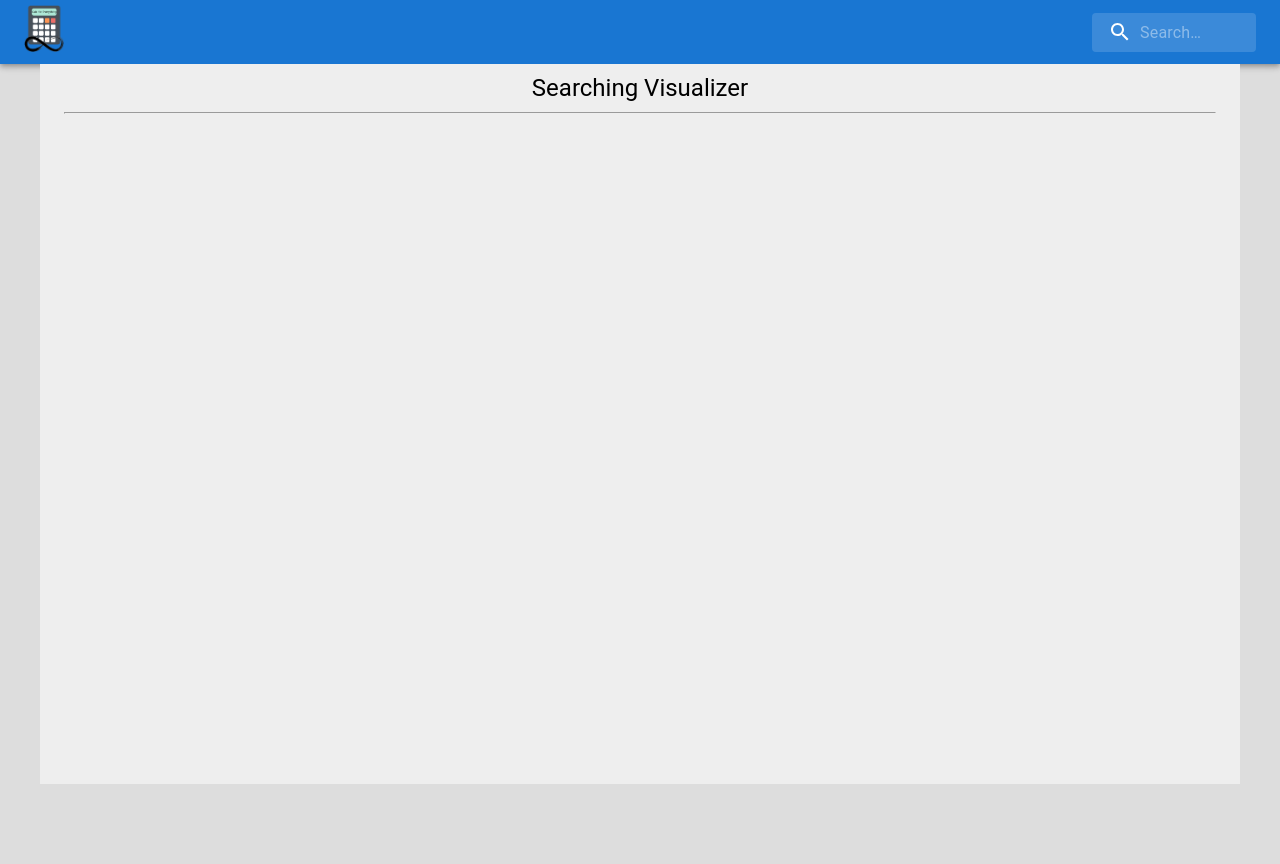
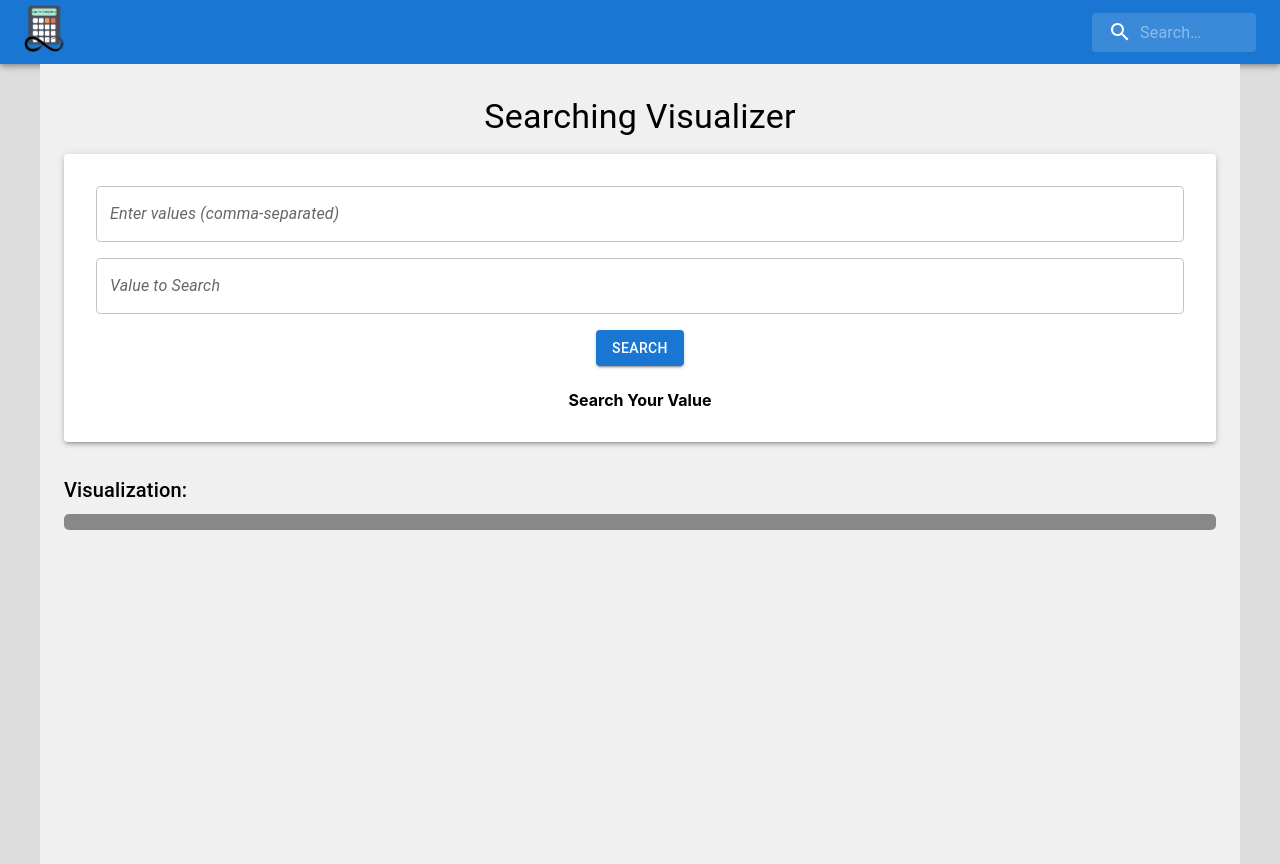
Before and after one commit to SarthakKeshari/calc_for_everything, a React (Create React App) app in the folder calculators/: page /searchingvisualizer in a window 1280 px wide. Before the commit the page ends 800 px from the top, so only its background shows below. Built offline with nearby package versions, Linux system fonts and the light colour scheme.

Commit message:
Added the Searching Visualizer

```diff
--- a/calculators/src/computer_science/searching_visualizer/MainSearchingVisualizer.js
+++ b/calculators/src/computer_science/searching_visualizer/MainSearchingVisualizer.js
@@ -1,14 +1,125 @@
-import React from 'react';
-import { Container, Typography } from '@mui/material';
+import React, { useState } from "react";
+import {
+  Container,
+  Typography,
+  TextField,
+  Button,
+  Paper,
+  Box,
+  List,
+  ListItem,
+} from "@mui/material";
 
-function MainSearchingVisualizer(){
-    return(
-        <Container maxWidth="lg" sx={{ bgcolor: '#eeeeee', minHeight: '90vh', paddingY:"10" }}>
-            <Typography pt={1} variant='h5' sx = {{textAlign: "center"}}>Searching Visualizer</Typography>
-            <hr/>
-            <br/>
-        </Container>
-    )
+function MainSearchingVisualizer() {
+  const [inputValues, setInputValues] = useState("");
+  const [searchValue, setSearchValue] = useState("");
+  const [searching, setSearching] = useState(false);
+  const [highlightedIndex, setHighlightedIndex] = useState(-1);
+  const [message, setMessage] = useState("");
+
+  const valuesArray = inputValues.split(",").map((value) => value.trim());
+
+  const linearSearch = () => {
+    setSearching(true);
+
+    let currentIndex = 0;
+    const searchInterval = setInterval(() => {
+      if (currentIndex === valuesArray.length) {
+        clearInterval(searchInterval);
+        setSearching(false);
+        setMessage("Value not found");
+        // Change all values to orange when the value is not found
+        setHighlightedIndex(-1);
+        return;
+      }
+
+      setHighlightedIndex(currentIndex);
+
+      if (valuesArray[currentIndex] === searchValue) {
+        clearInterval(searchInterval);
+        setSearching(false);
+        setMessage("Value found");
+        // Change the found value to green
+        setHighlightedIndex(currentIndex);
+      }
+
+      currentIndex++;
+    }, 500); // Adjust the interval duration as needed
+  };
+
+  return (
+    <Container
+      maxWidth="lg"
+      sx={{ bgcolor: "#f0f0f0", minHeight: "100vh", py: "2rem" }}
+    >
+      <Typography variant="h4" sx={{ textAlign: "center", mb: "1rem" }}>
+        Searching Visualizer
+      </Typography>
+      <Paper elevation={3} sx={{ padding: "2rem", textAlign: "center" }}>
+        <TextField
+          label="Enter values (comma-separated)"
+          variant="outlined"
+          fullWidth
+          value={inputValues}
+          onChange={(e) => setInputValues(e.target.value)}
+        />
+        <TextField
+          label="Value to Search"
+          variant="outlined"
+          fullWidth
+          value={searchValue}
+          onChange={(e) => setSearchValue(e.target.value)}
+          sx={{ mt: "1rem" }}
+        />
+        <Button
+          variant="contained"
+          color="primary"
+          onClick={linearSearch}
+          disabled={searching}
+          sx={{ mt: "1rem" }}
+        >
+          Search
+        </Button>
+        <Box
+          mt={3}
+          sx={{
+            fontWeight: "bold",
+            color:
+              message === "Value found"
+                ? "green"
+                : message === "Value not found"
+                ? "red"
+                : "black",
+          }}
+        >
+          {message || "Search Your Value"}
+        </Box>
+      </Paper>
+      <Typography variant="h6" sx={{ mt: "2rem" }}>
+        Visualization:
+      </Typography>
+      <List>
+        {valuesArray.map((value, index) => (
+          <ListItem
+            key={index}
+            sx={{
+              backgroundColor:
+                highlightedIndex === index
+                  ? valuesArray[index] === searchValue
+                    ? "green"
+                    : "red"
+                  : "#888",
+              borderRadius: "5px",
+              padding: "8px",
+              color: "white",
+            }}
+          >
+            {value}
+          </ListItem>
+        ))}
+      </List>
+    </Container>
+  );
 }
 
 export default MainSearchingVisualizer;
```
